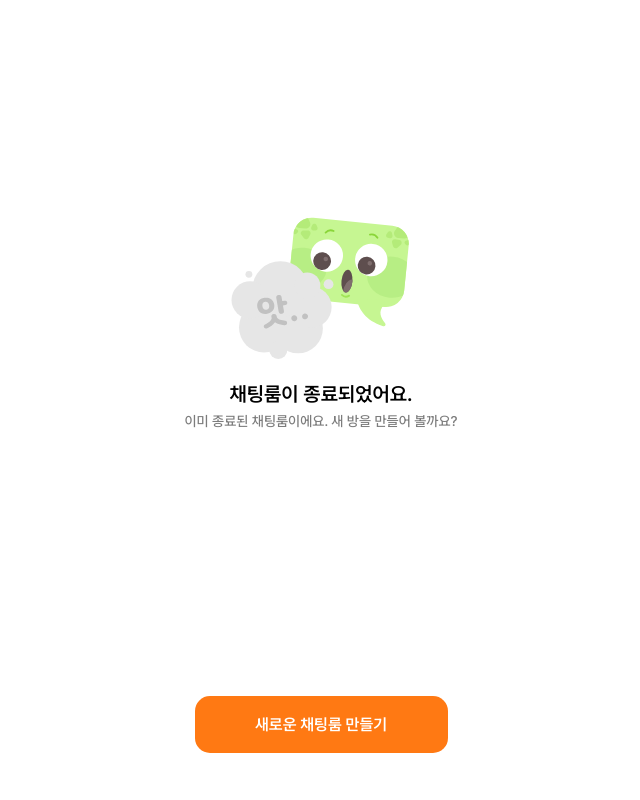
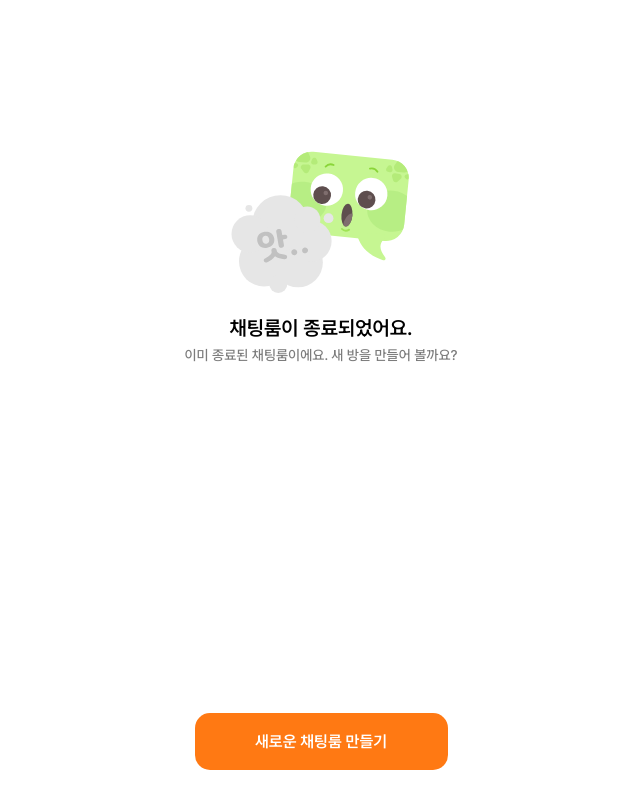
Before and after one commit to IT-s-Time-6Team/FE, a React (Vite) app: page /rooms/exit in a window 1280 px wide. Shown: the whole page, without its empty margins (319-959 px from the left). Built offline with nearby package versions, Linux system fonts and the light colour scheme; no server answers.

Commit message:
style: 스타일 수정

```diff
--- a/src/components/Main/KeyWordMode.tsx
+++ b/src/components/Main/KeyWordMode.tsx
@@ -77,7 +77,7 @@ export default KeywordModeBox;
 // 스타일 컴포넌트
 const KeyWordBox = styled(Container)`
   width: 287px;
-  height: 343px;
+  min-height: 343px;
   gap: 15px;
   border-radius: 18px;
   border: 1px solid #e4e4e4;
@@ -104,6 +104,7 @@ const KeyWordSubTitle = styled(SubTitle)`
 const Selector = styled(Container)`
   margin-top: 9px;
   gap: 17px;
+  min-height: 90px;
 `;
 
 const Complete = styled(Button)`
--- a/src/components/chatRoomExit/Button.tsx
+++ b/src/components/chatRoomExit/Button.tsx
@@ -10,7 +10,7 @@ const Button = ({ text, onClick }: { text: string; onClick: () => void }) => {
 export default Button;
 const NaviButton = styled.button`
   width: 253px;
-  height: 57px;
+  min-height: 57px;
   background-color: #ff7913;
   color: white;
   border-radius: 15px;
@@ -18,6 +18,5 @@ const NaviButton = styled.button`
   font-weight: 600;
   cursor: pointer;
   align-self: center;
-  position: absolute;
-  bottom: 47px;
+  margin-bottom: 30px;
 `;
--- a/src/components/shared/UIStyles.ts
+++ b/src/components/shared/UIStyles.ts
@@ -4,7 +4,7 @@ export const Container = styled.div`
   display: flex;
   flex-direction: column;
   align-items: center;
-  height: 100dvh;
+  min-height: 100dvh;
 `;
 export const Header = styled.div`
   display: flex;
--- a/src/pages/Main/MainPage.tsx
+++ b/src/pages/Main/MainPage.tsx
@@ -120,14 +120,14 @@ const MainPage = () => {
         <ChevronRight $isRightActive={activeMode === 1} onClick={() => setActiveMode(1)} />
       </ModeContainer>
 
-      <Footer>버전 정보</Footer>
+      <Footer>버전 정보 v1.0.0</Footer>
     </MainContainer>
   );
 };
 export default MainPage;
 
 const MainContainer = styled(Container)`
-  margin-top: 6dvh;
+  padding-top: 6dvh;
 `;
 
 const MainHeader = styled(Header)`
@@ -136,6 +136,7 @@ const MainHeader = styled(Header)`
 `;
 const ModeContainer = styled(Container)`
   flex-direction: row;
+  min-height: 343px;
 `;
 
 const IconStyle = styled.div<{ $visible: boolean }>`
--- a/src/pages/chatRoomExit/chatRoomExpiredPage.tsx
+++ b/src/pages/chatRoomExit/chatRoomExpiredPage.tsx
@@ -9,20 +9,30 @@ import { useNavigate } from 'react-router-dom';
 const ChatRoomExpiredPage = () => {
   const navigate = useNavigate();
   return (
-    <Container>
-      <ProfileImage src={errorIcon} />
-      <Header>
-        <Title>채팅룸이 종료되었어요.</Title>
-        <SubTitle>이미 종료된 채팅룸이에요. 새 방을 만들어 볼까요?</SubTitle>
-      </Header>
+    <ExpiryContainer>
+      <Box>
+        <ProfileImage src={errorIcon} />
+        <Header>
+          <Title>채팅룸이 종료되었어요.</Title>
+          <SubTitle>이미 종료된 채팅룸이에요. 새 방을 만들어 볼까요?</SubTitle>
+        </Header>
+      </Box>
       <Button text='새로운 채팅룸 만들기' onClick={() => navigate('/rooms')} />
-    </Container>
+    </ExpiryContainer>
   );
 };
 export default ChatRoomExpiredPage;
 
 const ProfileImage = styled.img`
-  margin-top: 216px;
+  margin-top: 150px;
   margin-bottom: 23px;
-  align-self: center;
+  justify-self: center;
 `;
+const ExpiryContainer = styled(Container)`
+  justify-content: space-between;
+`;
+const Box = styled.div`
+  display: flex;
+  flex-direction: column;
+  align-items: center;
+`;
--- a/src/pages/chatRoomExit/chatRoomSummaryPage.tsx
+++ b/src/pages/chatRoomExit/chatRoomSummaryPage.tsx
@@ -34,7 +34,7 @@ const ChatRoomSummaryPage = ({ roomResult }: { roomResult: RoomResult }) => {
   return (
     <Container>
       <SummaryHeader>
-        <Title>채팅룸이 종료되었습니다!</Title>
+        <ResultText>채팅룸이 종료되었습니다!</ResultText>
         <SubTitle>대화는 즐거우셨나요? 요약 결과를 보여드릴게요.</SubTitle>
       </SummaryHeader>
       <StatsContainer>
@@ -45,36 +45,36 @@ const ChatRoomSummaryPage = ({ roomResult }: { roomResult: RoomResult }) => {
               <Divider />
               <TagWrapper>
                 {roomResult.sharedKeywords.map((keyword, id) => (
-                  <Title key={id}>#{keyword}</Title>
+                  <ResultText key={id}>#{keyword}</ResultText>
                 ))}
               </TagWrapper>
             </Wrapper>
             <Wrapper>
               <MainText>총 대화 시간</MainText>
               <Divider />
-              <Title>{roomResult.totalDuration}</Title>
+              <ResultText>{roomResult.totalDuration}</ResultText>
             </Wrapper>
             <Wrapper>
               <MainText>가장 많은 키워드를 작성한 사람</MainText>
               <Divider />
-              <Title>
+              <ResultText>
                 1위:{' '}
                 {roomResult.topKeywordContributorNames.length > 1
                   ? roomResult.topKeywordContributorNames.join(', ')
                   : roomResult.topKeywordContributorNames[0]}{' '}
                 ({roomResult.topKeywordCount}개)
-              </Title>
+              </ResultText>
             </Wrapper>
             <Wrapper>
               <MainText>취미가 가장 많이 겹친 사람</MainText>
               <Divider />
-              <Title>
+              <ResultText>
                 1위:{' '}
                 {roomResult.mostMatchedHobbyUserNames.length > 1
                   ? roomResult.mostMatchedHobbyUserNames.join(', ')
                   : roomResult.mostMatchedHobbyUserNames[0]}{' '}
                 ({roomResult.matchedHobbyCount}개)
-              </Title>
+              </ResultText>
             </Wrapper>
           </Box>
         ) : (
@@ -100,8 +100,11 @@ const ChatRoomSummaryPage = ({ roomResult }: { roomResult: RoomResult }) => {
   );
 };
 export default ChatRoomSummaryPage;
+const ResultText = styled(Title)`
+  font-size: 19px;
+`;
 const SummaryHeader = styled(Header)`
-  margin-top: 40px;
+  margin-top: 20px;
 `;
 const StatsContainer = styled.div`
   width: 342px;
@@ -124,27 +127,27 @@ const FormLinkText = styled.p`
   text-align: center;
 `;
 const MainText = styled.p`
-  font-size: 16px;
+  font-size: 15px;
   font-weight: 500;
 `;
 const Box = styled.div`
   display: flex;
   flex-direction: column;
   align-items: center;
-  gap: 30px;
+  justify-content: space-between;
   width: 342px;
   min-height: 376px;
   flex-shrink: 0;
   border-radius: 12px;
   border: 1px solid #e4e4e4;
   box-sizing: border-box;
-  padding: 27px 0;
+  padding: 33px 0;
   margin-top: 25px;
 `;
 const Wrapper = styled.div`
   display: flex;
   width: 299px;
-  min-height: 61px;
+  min-height: 55px;
   flex-direction: column;
   align-items: flex-start;
 `;
@@ -152,7 +155,7 @@ const Divider = styled.div`
   width: 299px;
   height: 1px;
   background-color: #f0f0f0;
-  margin: 9px 0;
+  margin: 6px 0;
 `;
 const TagWrapper = styled.div`
   display: flex;
@@ -189,7 +192,8 @@ const FeedbackBox = styled.div`
   align-self: center;
   padding: 20px 0;
   box-sizing: border-box;
-  margin: 20px 0;
+  margin-top: 20px;
+  margin-bottom: 40px;
 `;
 const Download = styled(DownloadIcon)`
   width: 20px;
--- a/src/pages/onBoarding/onBoardingPage.tsx
+++ b/src/pages/onBoarding/onBoardingPage.tsx
@@ -27,8 +27,8 @@ const OnBoardingPage = () => {
 export default OnBoardingPage;
 
 const OnBoardingContainer = styled(Container)`
-  margin-top: 10dvh;
-  gap: 94px;
+  padding-top: 8dvh;
+  justify-content: space-between;
 `;
 const OnBoardingHeader = styled(Header)`
   gap: 10px;
@@ -51,5 +51,5 @@ const MainContainer = styled.div`
   }
 `;
 const IconGroup = styled(Icons)`
-  position: absolute;
+  //position: absolute;
 `;
--- a/src/pages/userEnterChatRoom/userEnterChatRoom.tsx
+++ b/src/pages/userEnterChatRoom/userEnterChatRoom.tsx
@@ -74,6 +74,7 @@ const UserEnterChatRoom = () => {
 
   return (
     <UserEnterContainer>
+      <div>
         <UserEnterHeader>
           <TitleText>키워드를 입력하러 가 볼까요?</TitleText>
           <SubTitleText>사용할 닉네임과 비밀번호를 입력해주세요</SubTitleText>
@@ -121,9 +122,10 @@ const UserEnterChatRoom = () => {
             </InputContainer>
           </LoginForm>
         </LoginContainer>
+      </div>
       <ButtonContainer>
         <ButtonText>*닉네임과 비밀번호는 이번 채팅방에서만 사용돼요.</ButtonText>
-        <EntranceButton onClick={handleJoin} text='키워드 입력하러 가기' active={isFormValid} />
+        <Button onClick={handleJoin} text='키워드 입력하러 가기' active={isFormValid} />
       </ButtonContainer>
     </UserEnterContainer>
   );
@@ -132,10 +134,14 @@ const UserEnterChatRoom = () => {
 export default UserEnterChatRoom;
 
 const UserEnterContainer = styled(Container)`
-  margin-top: 97px;
-  gap: 59px;
+  padding-top: 80px;
+  justify-content: space-between;
+  box-sizing: border-box;
+  padding-bottom: 24px;
 `;
-const UserEnterHeader = styled(Header)``;
+const UserEnterHeader = styled(Header)`
+  margin-bottom: 55px;
+`;
 const TitleText = styled(Title)`
   color: #3e3333;
   text-align: center;
@@ -145,8 +151,8 @@ const SubTitleText = styled(SubTitle)`
 `;
 
 const ButtonContainer = styled(Container)`
-  margin-top: 244px;
   gap: 13px;
+  min-height: 50px;
 `;
 const ButtonText = styled.p`
   color: #b7b7b7;
@@ -154,7 +160,3 @@ const ButtonText = styled.p`
   font-weight: 500;
   text-align: center;
 `;
-const EntranceButton = styled(Button)`
-  position: absolute;
-  bottom: 47px;
-`;
```
Lines whose indentation alone changed are shown as unchanged.
